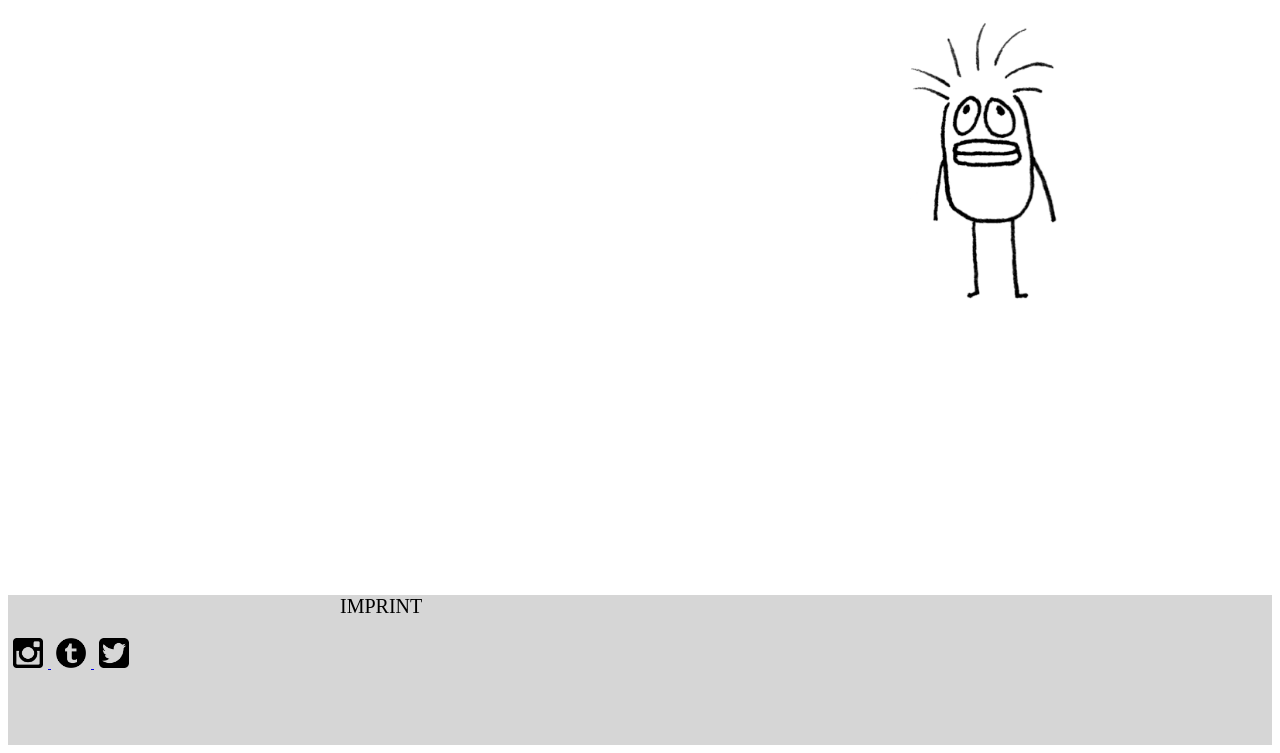
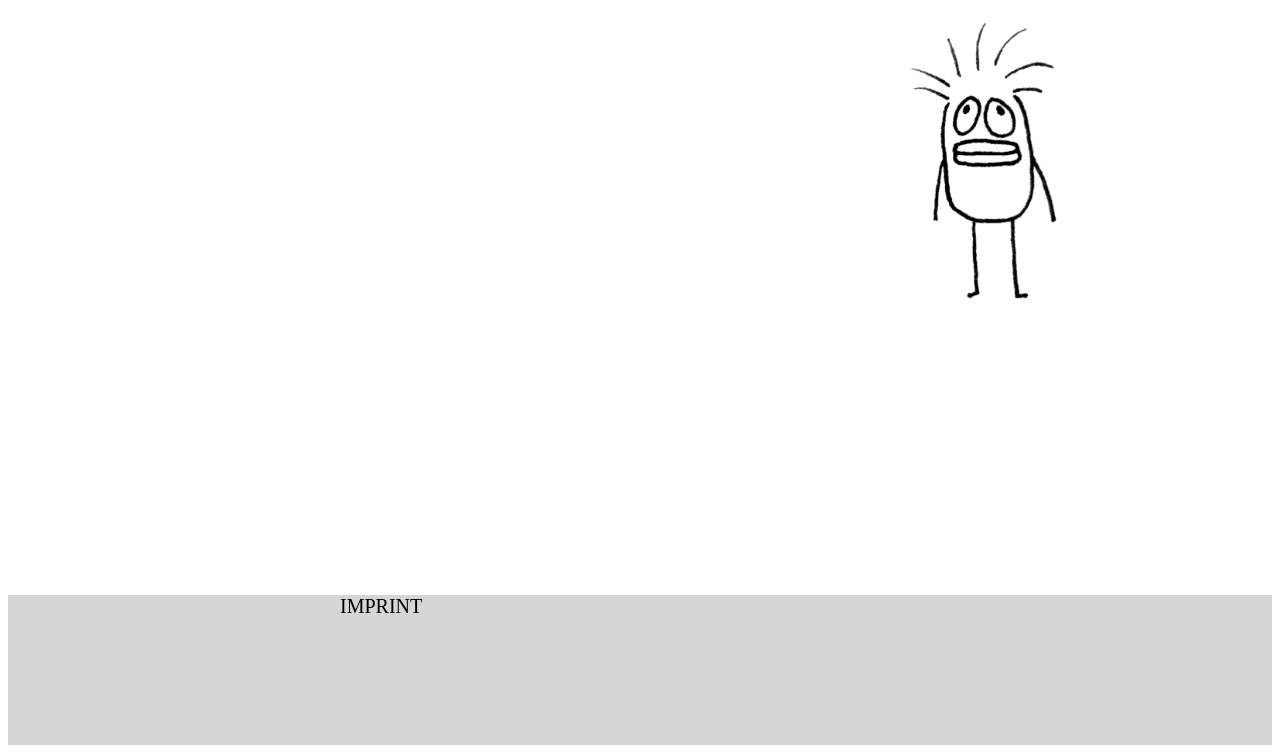
Before and after one commit to LeaHmbs/About, a plain HTML site: page About/index.html in a window 1280 px wide. Shown: the part 5285-6038 px from the top of the page. Drawn offline with Linux system fonts and the light colour scheme.

Commit message:
add.rename

```diff
--- a/About/CSS/stylesheet.css
+++ b/About/CSS/stylesheet.css
@@ -122,7 +122,8 @@ h1 {
   width: 100%;
   margin-left: auto;
   margin-right: auto;
-  margin-bottom: 50px;
+  margin-bottom: 0px;
+  padding-bottom: 200px;
   float: left;
   display: flex;
   justify-content: flex-start;
--- a/About/about.html
+++ b/About/index.html
@@ -102,17 +102,6 @@
       <section class="section">
       <p>IMPRINT</p>
       </section>
-        <div class="social-media">
-          <a href="https://www.instagram.com/keinkappes/">
-          <img src="images/instagram_icon.png" class="instagram-icon"/>
-          </a>
-          <a href="http://keinkappes.tumblr.com">
-          <img src="images/tumblr_icon.png" class="tumblr-icon"/>
-          </a>
-          <a href="https://twitter.com/keinkappes">
-          <img src="images/twitter_icon.png" class="twitter-icon"/>
-          </a>
-        </div>
     </div>
   </footer>
 
```
